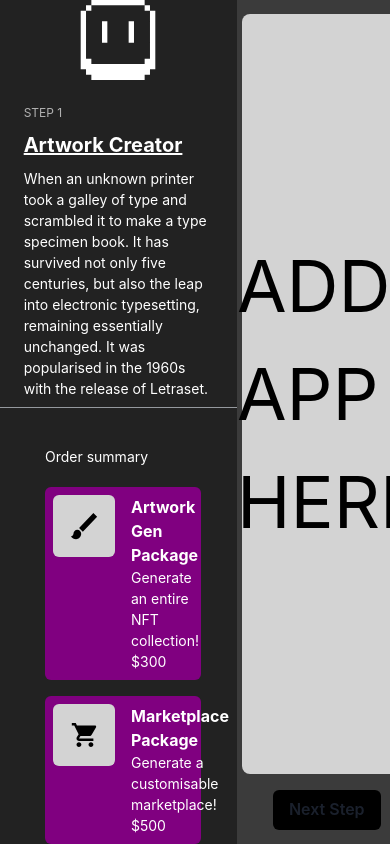
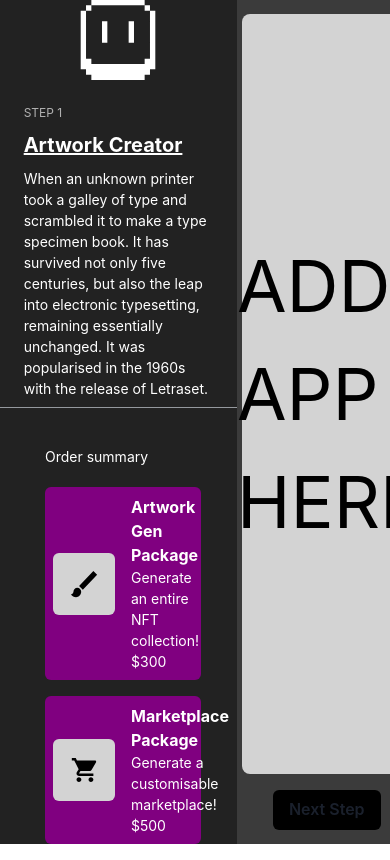
Before and after one commit to AndreiTotoro/wizard-skeleton, a Next.js app: page / in a window 390 px wide. Shown: the top 860 px of the page. Built offline with nearby package versions, Linux system fonts and the light colour scheme.

Commit message:
More modification to order item responsivness

```diff
--- a/components/OrderItem.js
+++ b/components/OrderItem.js
@@ -3,7 +3,15 @@ import React from 'react';
 
 export default function OrderItem({ icon, title, description, price }) {
 	return (
-		<Flex width="100%" mb="4" p="2" rounded="md" bgColor="purple">
+		<Flex
+			width="100%"
+			mb="4"
+			p="2"
+			rounded="md"
+			bgColor="purple"
+			alignContent="center"
+			alignItems="center"
+		>
 			<Box
 				mr="4"
 				p="4"
@@ -15,6 +23,7 @@ export default function OrderItem({ icon, title, description, price }) {
 				justifyItems="center"
 				alignItems="center"
 				alignContent="center"
+				justifyContent="center"
 			>
 				{icon}
 			</Box>
```
